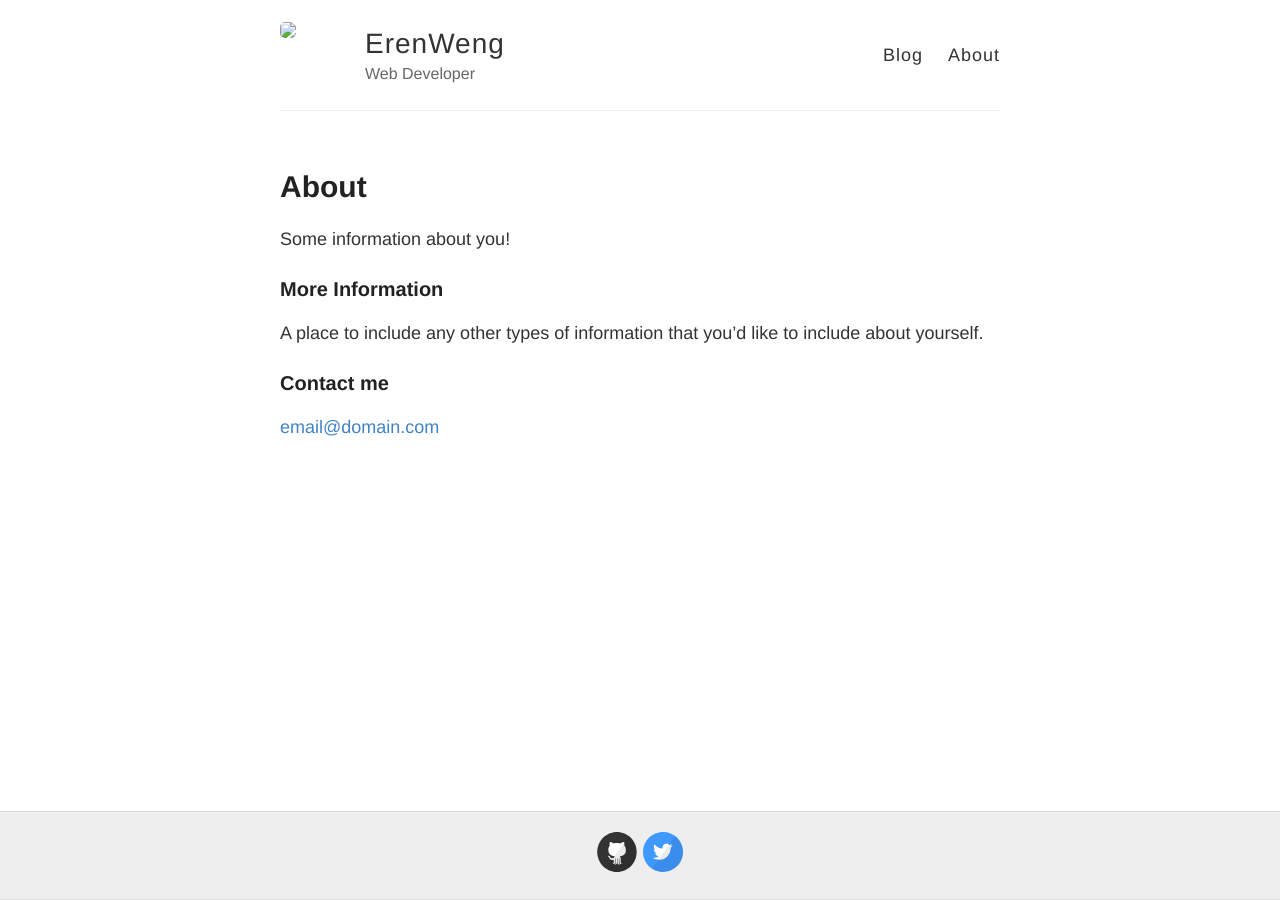
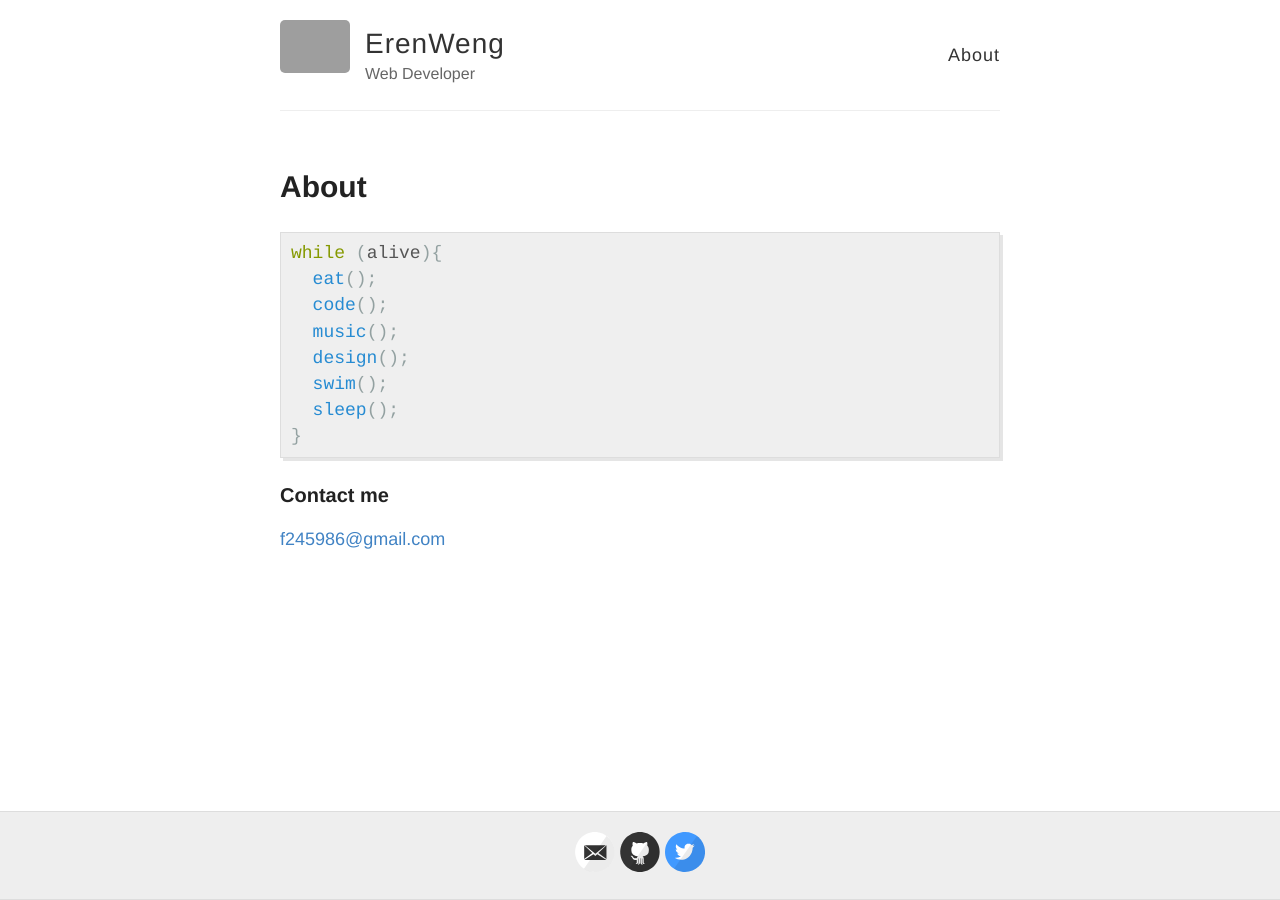
Before and after one commit to ErenWeng/eren_weng-github.io, a Jekyll site: the page built from about/about.md, in a window 1280 px wide. Built offline with Jekyll 4.4.1, drawn with Linux system fonts in a browser that asks for light colours; grey boxes are pictures that could not be loaded.

```diff
--- a/_config.yml
+++ b/_config.yml
@@ -9,7 +9,7 @@ name: ErenWeng
 description: Web Developer
 
 # URL of your avatar or profile pic (you could use your GitHub profile pic)
-avatar: images/selfpic.png
+avatar: https://raw.githubusercontent.com/ErenWeng/ErenWeng.github.io/master/images/selfpic.png
 
 #
 # Flags below are optional
@@ -18,15 +18,15 @@ avatar: images/selfpic.png
 # Includes an icon in the footer for each username you enter
 footer-links:
   dribbble:
-  email:
+  email: f245986@gmail.com
   facebook:
   flickr:
-  github: barryclark/jekyll-now
+  github: https://github.com/ErenWeng
   instagram:
   linkedin:
   pinterest:
   rss: # just type anything here for a working RSS icon
-  twitter: jekyllrb
+  twitter: https://twitter.com/ErenWeng
   stackoverflow: # your stackoverflow profile, e.g. "users/50476/bart-kiers"
   youtube: # channel/<your_long_string> or user/<user-name>
   googleplus: # anything in your profile username that comes after plus.google.com/
--- a/_layouts/default.html
+++ b/_layouts/default.html
@@ -37,7 +37,7 @@
           <!-- <a href="{{ site.baseurl }}/test3">Test3</a>
             <a href="{{ site.baseurl }}/test2">Test2</a>
             <a href="{{ site.baseurl }}/test">Test</a> -->
-          <a href="{{ site.baseurl }}/">Blog</a>
+          <!-- <a href="{{ site.baseurl }}/">Blog</a> -->
           <a href="{{ site.baseurl }}/about">About</a>
         </nav>
       </header>
--- a/about/about.md
+++ b/about/about.md
@@ -4,12 +4,18 @@ title: About
 permalink: /about/
 ---
 
-Some information about you!
+{% highlight javascript %}
+while (alive){
+  eat();
+  code();
+  music();
+  design();
+  swim();
+  sleep();
+}
 
-### More Information
-
-A place to include any other types of information that you'd like to include about yourself.
+{% endhighlight %}
 
 ### Contact me
 
-[email@domain.com](mailto:email@domain.com)
+[f245986@gmail.com](mailto:f245986@gmail.com)
```
Also changed, not shown: _posts/2020-04-24-Ruby_Symbol.md (added, +179 -0 lines), _posts/2020-04-25-little.md (added, +14 -0 lines), _posts/sample.markdown (renamed from _posts/2020-04-25-hello-jekyll.markdown), images/mypic.png (deleted).
